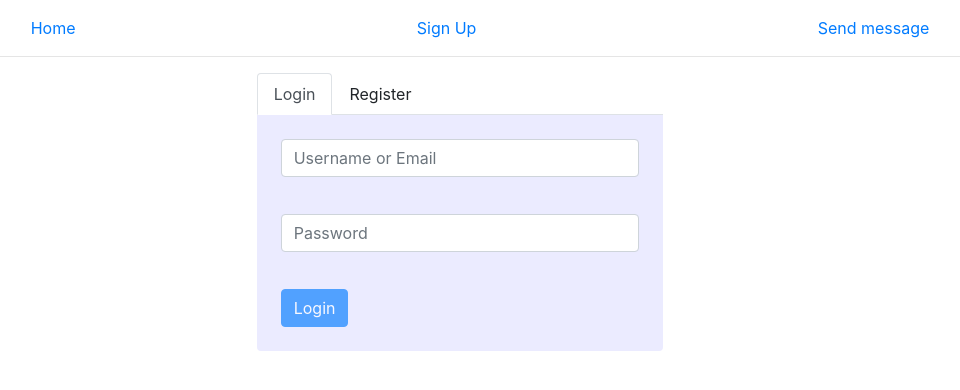
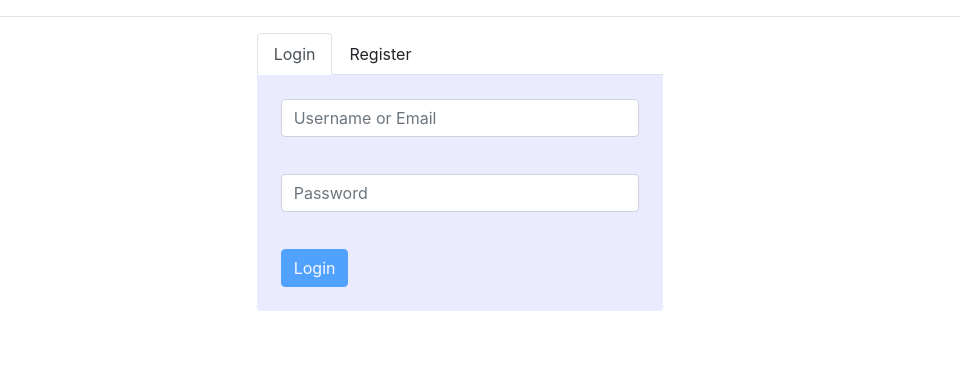
Before and after one commit to varoleon/messageApp-React, a React app: page / in a window 1280 px wide. Shown: the top 390 px of the page, without its empty margins (180-1140 px from the left). Built offline with nearby package versions, Linux system fonts and the light colour scheme; the HTML template or start-up script is replaced by a standard one.

Commit message:
initial2

```diff
--- a/src/index.js
+++ b/src/index.js
@@ -22,7 +22,7 @@ import { LoginRegisterPanel } from './authentication/LoginRegisterPanel';
 render(
     <HashRouter>
         <div>
-            <Menu />
+            {/* <Menu /> */}
             <hr />
             {/* <SignUp /> */}
             {/* <WithFetching /> */}
```
Also changed, not shown: 1 other file (tests, documents, lock files or other folders).
